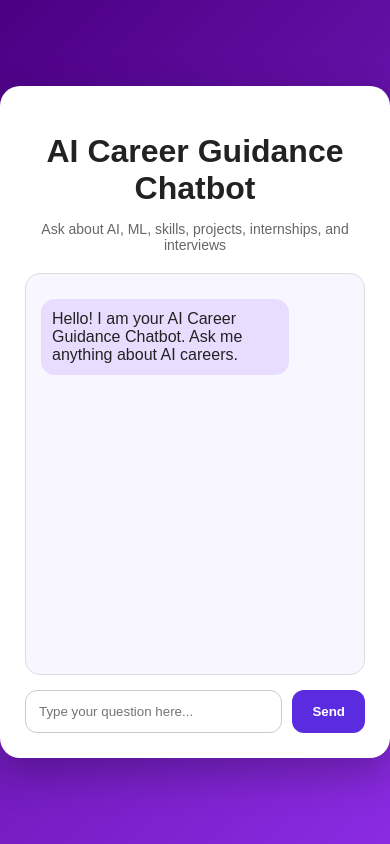
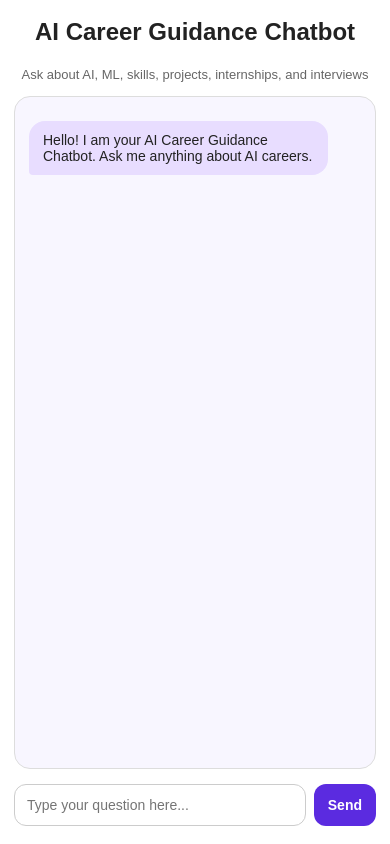
Before and after one commit to afrah-21/AI-Career-Guidance-Chatbot, a Flask app: page / in a window 390 px wide. Run offline with Flask 3, Linux system fonts and the light colour scheme.

Commit message:
Mobile responsive UI update

```diff
--- a/static/style.css
+++ b/static/style.css
@@ -1,40 +1,48 @@
+* {
+    box-sizing: border-box;
+}
+
 body {
     margin: 0;
+    padding: 16px;
     font-family: Arial, sans-serif;
     background: linear-gradient(135deg, #4b0082, #8a2be2);
-    height: 100vh;
+    min-height: 100vh;
     display: flex;
     justify-content: center;
     align-items: center;
 }
 
 .chat-container {
-    width: 450px;
+    width: 100%;
+    max-width: 520px;
     background: white;
-    border-radius: 20px;
-    padding: 25px;
+    border-radius: 22px;
+    padding: 22px;
     box-shadow: 0 15px 40px rgba(0,0,0,0.25);
 }
 
 h1 {
     text-align: center;
-    margin-bottom: 5px;
+    margin: 0 0 8px;
     color: #222;
+    font-size: 30px;
 }
 
 .subtitle {
     text-align: center;
     color: #666;
     font-size: 14px;
-    margin-bottom: 20px;
+    margin-bottom: 18px;
 }
 
 #chat-box {
-    height: 370px;
+    height: 55vh;
+    max-height: 430px;
     overflow-y: auto;
     border: 1px solid #ddd;
-    padding: 15px;
-    border-radius: 15px;
+    padding: 14px;
+    border-radius: 16px;
     background: #f8f6ff;
     margin-bottom: 15px;
 }
@@ -42,21 +50,25 @@ h1 {
 .user-message {
     background: #5b2be0;
     color: white;
-    padding: 11px;
+    padding: 11px 14px;
     margin: 10px 0;
-    border-radius: 14px;
-    text-align: right;
-    margin-left: 60px;
+    border-radius: 16px 16px 4px 16px;
+    text-align: left;
+    margin-left: auto;
+    max-width: 82%;
+    word-wrap: break-word;
 }
 
 .bot-message {
     background: #e8ddff;
     color: #222;
-    padding: 11px;
+    padding: 11px 14px;
     margin: 10px 0;
-    border-radius: 14px;
+    border-radius: 16px 16px 16px 4px;
     text-align: left;
-    margin-right: 60px;
+    margin-right: auto;
+    max-width: 82%;
+    word-wrap: break-word;
 }
 
 .input-area {
@@ -66,25 +78,29 @@ h1 {
 
 input {
     flex: 1;
+    min-width: 0;
     padding: 13px;
     border-radius: 12px;
     border: 1px solid #ccc;
     outline: none;
+    font-size: 15px;
 }
 
 button {
     background: #5b2be0;
     color: white;
     border: none;
-    padding: 13px 20px;
+    padding: 13px 18px;
     border-radius: 12px;
     cursor: pointer;
     font-weight: bold;
+    white-space: nowrap;
 }
 
 button:hover {
     background: #3f1aa8;
 }
+
 .message-wrapper {
     margin-bottom: 8px;
 }
@@ -93,7 +109,7 @@ button:hover {
     display: flex;
     justify-content: flex-end;
     gap: 6px;
-    margin-top: -5px;
+    margin-top: -4px;
     margin-bottom: 8px;
 }
 
@@ -110,3 +126,55 @@ button:hover {
 .action-btn:hover {
     background: #ddd;
 }
+
+/* Mobile view */
+@media (max-width: 600px) {
+    body {
+        padding: 0;
+        align-items: stretch;
+    }
+
+    .chat-container {
+        max-width: 100%;
+        min-height: 100vh;
+        border-radius: 0;
+        padding: 18px 14px;
+        display: flex;
+        flex-direction: column;
+    }
+
+    h1 {
+        font-size: 24px;
+    }
+
+    .subtitle {
+        font-size: 13px;
+        margin-bottom: 14px;
+    }
+
+    #chat-box {
+        flex: 1;
+        height: auto;
+        max-height: none;
+    }
+
+    .user-message,
+    .bot-message {
+        max-width: 90%;
+        font-size: 14px;
+    }
+
+    .input-area {
+        gap: 8px;
+    }
+
+    input {
+        font-size: 14px;
+        padding: 12px;
+    }
+
+    button {
+        padding: 12px 14px;
+        font-size: 14px;
+    }
+}
```
